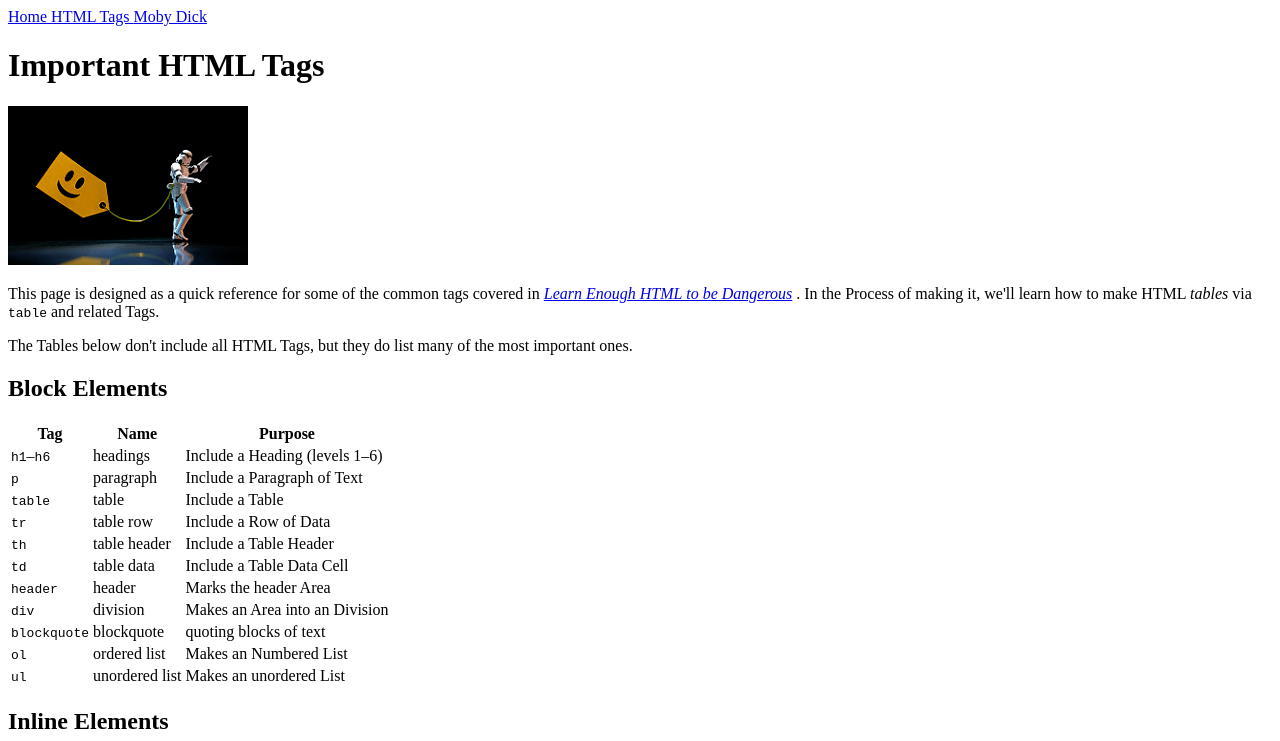
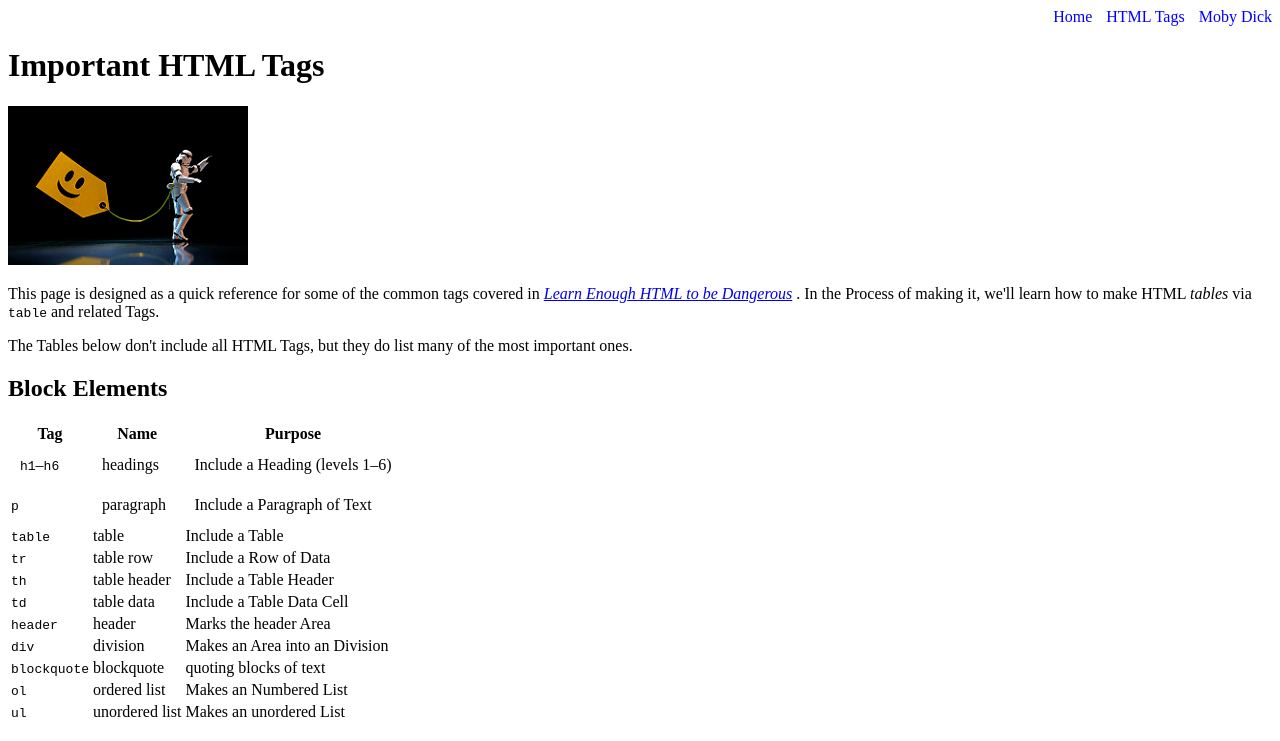
Before and after one commit to ChrisMeder/sample_website, a plain HTML site: page tags.html in a window 1280 px wide. Shown: the top 741 px of the page. Drawn offline with Linux system fonts and the light colour scheme.

Commit message:
Finish the Sample Website

```diff
--- a/tags.html
+++ b/tags.html
@@ -6,10 +6,10 @@
     </head>
     <body>
 
-      <div>
-        <a href="index.html" > Home </a>
-        <a href="tags.html" >HTML Tags </a>
-        <a href="moby_dick.html" > Moby Dick </a>
+      <div style="text-align: right;">
+        <a href="index.html" style="text-decoration: none; color: blue;" > Home </a>
+        <a href="tags.html" style="margin-left: 10px; text-decoration: none; color: blue;">HTML Tags </a>
+        <a href="moby_dick.html" style="margin-left: 10px; text-decoration: none; color: blue;" > Moby Dick </a>
 
       </div>
 
@@ -38,14 +38,14 @@
             <th>Purpose</th>
           </tr>
           <tr>
-            <td><code>h1</code>&ndash;<code>h6</code></td>
-            <td>headings</td>
-            <td>Include a Heading (levels 1&ndash;6)</td>
+            <td style="padding: 10px;"><code>h1</code>&ndash;<code>h6</code></td>
+            <td style="padding: 10px;">headings</td>
+            <td style="padding: 10px;">Include a Heading (levels 1&ndash;6)</td>
           </tr>
           <tr>
             <td><code>p</code></td>
-            <td>paragraph</td>
-            <td>Include a Paragraph of Text</td>
+            <td style="padding: 10px;">paragraph</td>
+            <td style="padding: 10px;">Include a Paragraph of Text</td>
           </td>
           <tr>
             <td><code>table</code></td>
```
Also changed, not shown: index.html (+18 -4 lines), moby_dick.html (+9 -8 lines).
